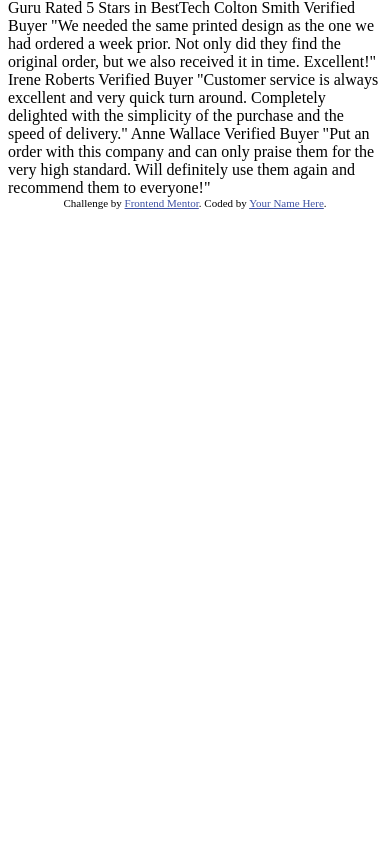
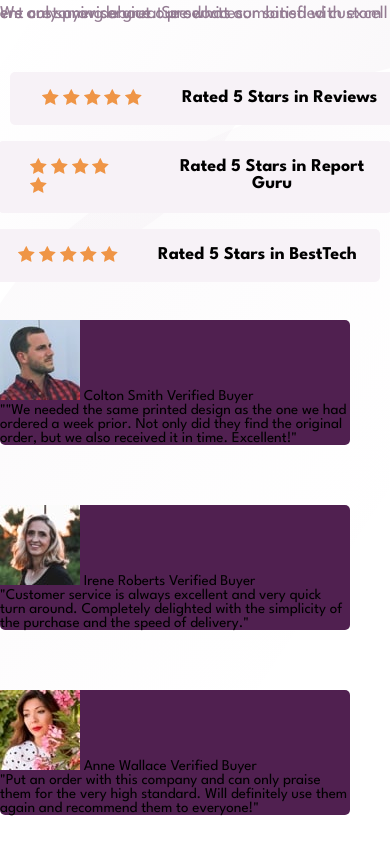
Before and after one commit to JimmyMiguel/Social-profesional-seccion-master, a plain HTML site: page index.html in a window 390 px wide. Shown: the part 81-926 px from the top of the page. Before the commit the page ends 844 px from the top, so only its background shows below. Drawn offline with Linux system fonts and the light colour scheme.

Commit message:
estoy practicando flex-box y tambien otras maneras de llamar a las clases desde css, tabien desde destok firt hacer una pagina responsive

```diff
--- a/index.html
+++ b/index.html
@@ -3,59 +3,102 @@
   <head>
     <meta charset="UTF-8" />
     <meta name="viewport" content="width=device-width, initial-scale=1.0" />
+
     <!-- displays site properly based on user's device -->
 
-    <link
-      rel="icon"
-      type="image/png"
-      sizes="32x32"
-      href="./images/favicon-32x32.png"
-    />
+    <link rel="preconnect" href="https://fonts.googleapis.com">
+    <link rel="preconnect" href="https://fonts.gstatic.com" crossorigin>
+    <link href="https://fonts.googleapis.com/css2?family=League+Spartan:wght@400;500;700&display=swap" rel="stylesheet">
+
+    <link rel="stylesheet" href="style.css">
+
+    <!-- css style -->
 
     <title>Frontend Mentor | Social proof section</title>
 
     <!-- Feel free to remove these styles or customise in your own stylesheet 👍 -->
-    <style>
-      .attribution {
-        font-size: 11px;
-        text-align: center;
-      }
-      .attribution a {
-        color: hsl(228, 45%, 44%);
-      }
-    </style>
+
   </head>
   <body>
-    10,000+ of our users love our products.
 
-    We only provide great products combined with excellent customer service.
-    See what our satisfied customers are saying about our services.
 
-    Rated 5 Stars in Reviews
-    Rated 5 Stars in Report Guru
-    Rated 5 Stars in BestTech
+<!--  -->
+    <article class="social-proof-section">
+        <div class="conteiner">
+            <div class="conteiner-left">
+              <h2>10,000+ of our <br> users love our <br> products.
+              </h2>
+              <p>We only provide great products combined with excellent customer service.
+                See what our satisfied customers are saying about our services.</p>
+            </div>
 
-    Colton Smith
-    Verified Buyer
-    "We needed the same printed design as the one we had ordered a week prior.
-    Not only did they find the original order, but we also received it in time.
-    Excellent!"
 
-    Irene Roberts
-    Verified Buyer
-    "Customer service is always excellent and very quick turn around. Completely
-    delighted with the simplicity of the purchase and the speed of delivery."
+            <div class="conteiner-rigth">
+              <div class="first-star">
+                <div>
+                  <img src="./images/icon-star.svg" alt="">
+                  <img src="./images/icon-star.svg" alt="">
+                  <img src="./images/icon-star.svg" alt="">
+                  <img src="./images/icon-star.svg" alt="">
+                  <img src="./images/icon-star.svg" alt="">
+                </div>
+                <p>Rated 5 Stars in Reviews</p>
+              </div>
 
-    Anne Wallace
-    Verified Buyer
-    "Put an order with this company and can only praise them for the very high
-    standard. Will definitely use them again and recommend them to everyone!"
+              <div class="second-star">
+                <div>
+                  <img src="./images/icon-star.svg" alt="">
+                  <img src="./images/icon-star.svg" alt="">
+                  <img src="./images/icon-star.svg" alt="">
+                  <img src="./images/icon-star.svg" alt="">
+                  <img src="./images/icon-star.svg" alt="">
+                </div>
+                  <p>Rated 5 Stars in Report Guru</p>
 
-    <div class="attribution">
-      Challenge by
-      <a href="https://www.frontendmentor.io?ref=challenge" target="_blank"
-        >Frontend Mentor</a
-      >. Coded by <a href="#">Your Name Here</a>.
-    </div>
+              </div>
+
+              <div class="third-star">
+                <div>
+                  <img src="./images/icon-star.svg" alt="">
+                  <img src="./images/icon-star.svg" alt="">
+                  <img src="./images/icon-star.svg" alt="">
+                  <img src="./images/icon-star.svg" alt="">
+                  <img src="./images/icon-star.svg" alt="">
+                </div>
+                <p>Rated 5 Stars in BestTech</p>
+              </div>
+            </div>
+
+
+            <div class="conteiner-down">
+              <div class="box-1 box">
+                <img src="./images/image-colton.jpg" alt="">
+                <span>Colton Smith</span>
+                <span>Verified Buyer</span>
+                <p>""We needed the same printed design as the one we had ordered a week prior.
+                  Not only did they find the original order, but we also received it in time.
+                  Excellent!"</p>
+              </div>
+
+              <div class="box-2 box">
+                <img src="./images/image-irene.jpg" alt="" class="">
+                <span>Irene Roberts</span>
+                <span>Verified Buyer</span>
+                <p>"Customer service is always excellent and very quick turn around. Completely
+                  delighted with the simplicity of the purchase and the speed of delivery."</p>
+              </div>
+
+              <div class="box-3 box">
+                <img src="./images/image-anne.jpg" alt="">
+                <span>Anne Wallace </span>
+                <span>Verified Buyer</span>
+                <p>"Put an order with this company and can only praise them for the very high
+                  standard. Will definitely use them again and recommend them to everyone!"</p>
+              </div>
+            </div>
+        </div>
+    </article>
+
+
   </body>
 </html>
--- /dev/null
+++ b/style.css
@@ -0,0 +1,149 @@
+/* Reset css */
+
+* {
+    margin: 0;
+    padding: 0;
+    border: 0;
+}
+html {
+    scroll-behavior: smooth;
+  }
+
+body {
+    min-height: 100vh;
+    font-size: 15px;
+    width: 100%;
+    height: 100vh;
+    background-image:url(./images/bg-pattern-top-desktop.svg), url(./images/bg-pattern-bottom-desktop.svg);
+    background-repeat: no-repeat;
+    background-position: top left, bottom right;
+    font-family: 'League Spartan', sans-serif;
+}
+
+/* Variables colores */
+:root {
+    --Very-Dark-Magenta:hsl(300, 43%, 22%);
+    --bSoft-Pink: hsl(333, 80%, 67%);
+    --Dark-Grayish-Magenta: hsl(303, 10%, 53%);
+    --Light-Grayish-Magenta: hsl(300, 24%, 96%);
+    --White: hsl(0, 0%, 100%);
+
+  }
+/* Variable de colores*/
+
+.social-proof-section{
+  width: 100%;
+  height: 100vh;
+  display: flex;
+  justify-content: center;
+  align-items: center;
+
+}
+
+.conteiner{
+  width: 100%;
+  min-width: 375px;
+  max-width: 1100px;
+  height: auto;
+  display: flex;
+  flex-wrap: wrap;
+
+}
+
+.conteiner-left,
+.conteiner-rigth
+{
+  width: 100%;
+  min-width: 375px;
+  max-width: 550px;
+
+}
+.conteiner-down{
+  width: 100%;
+  min-width: 375px;
+  max-width: 1100px;
+  height: auto;
+  display: flex;
+  flex-direction: row;
+  justify-content: space-between;
+  flex-wrap: wrap;
+}
+
+/* left */
+.conteiner-left h2{
+  font-weight: 700;
+  font-size: 3.5em;
+  text-align: left;
+  color: var(--Very-Dark-Magenta);
+}
+.conteiner-left p{
+  width: 100%;
+  max-width: 430px;
+  min-width: 350px;
+  height:20px;
+  font-weight: 400;
+  margin: 30px 20px 30px 0px;
+  font-size: 1.2em;
+  word-break: break-all;
+  line-height: 1.5%;
+  color: var(--Dark-Grayish-Magenta);
+
+}
+
+/* left */
+
+/* rigth */
+.conteiner-rigth{
+  display: flex;
+  flex-direction: column;
+}
+
+.first-star,
+.second-star,
+.third-star {
+width: 100%;
+max-width: 450px;
+min-width: 375px;
+display: flex;
+flex-direction: row;
+background-color: var(--Light-Grayish-Magenta);
+border-radius: 5px;
+margin: 8px 10px;
+padding: 2px;
+}
+.first-star div,
+.second-star div,
+.third-star div{
+  margin: 15px 30px;
+}
+
+.first-star p,
+.second-star p,
+.third-star p
+{
+  font-weight: 700;
+  font-size: 1.2em;
+  text-align: center;
+  margin: 15px 10px;
+}
+.third-star:nth-child(3){
+align-self: flex-end;
+}
+.second-star:nth-child(2){
+align-self:center;
+}
+
+.first-star:nth-child(1){
+align-self:flex-start;
+}
+/* rigth */
+
+/* bottom */
+.box{
+  width: 350px;
+  height: auto;
+  background-color: var(--Very-Dark-Magenta);
+  border-radius: 5px;
+  margin: 30px 0px;
+
+}
```
